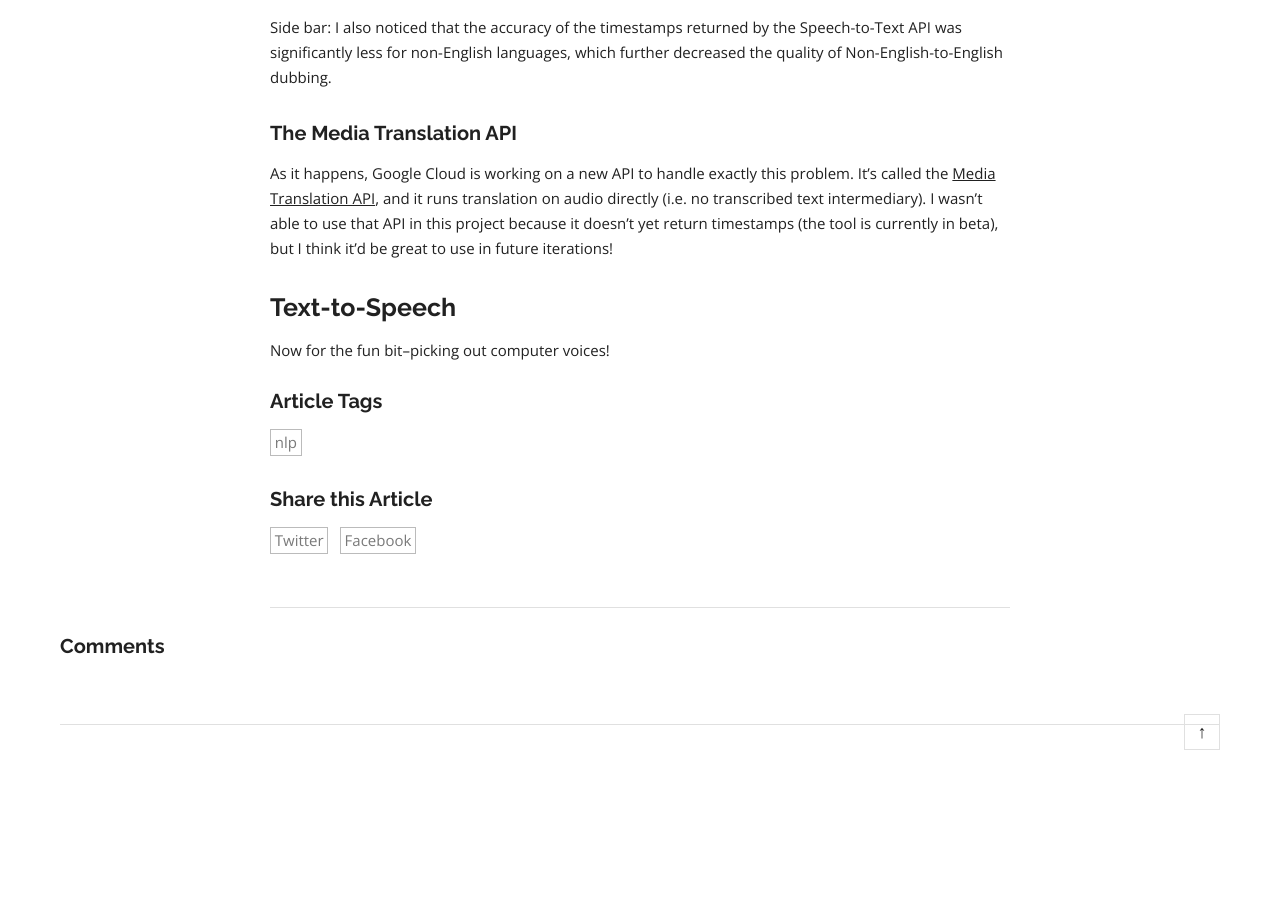
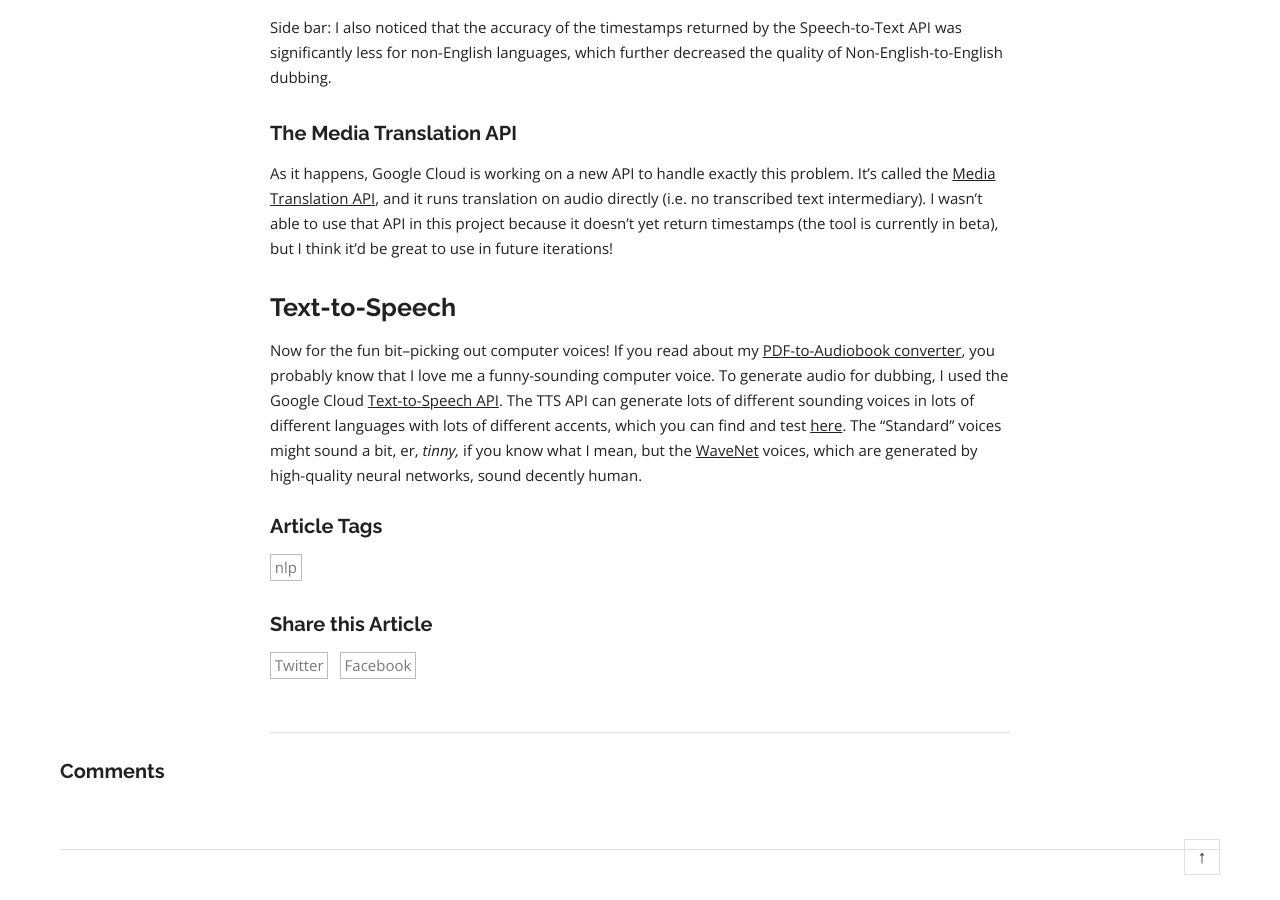
Before and after one commit to dalequark/daleonai, a Jekyll site: the page built from _posts/2021-02-02-ai-dubs-over-subs-translating-and-dubbing-videos-with-ai.md, in a window 1280 px wide and 900 px high, scrolled down 6806 px. Built offline with Jekyll 4.4.1, drawn with Linux system fonts in a browser that asks for light colours; some web fonts are replaced; a script that is not in the unit is left out; comment, search, counter and statistics services are not loaded; before the commit the page ends 7581 px from its top, so only the background shows below that.

Commit message:
Update Blog “2021-02-02-ai-dubs-over-subs-translating-and-dubbing-videos-with-ai”

```diff
--- a/_posts/2021-02-02-ai-dubs-over-subs-translating-and-dubbing-videos-with-ai.md
+++ b/_posts/2021-02-02-ai-dubs-over-subs-translating-and-dubbing-videos-with-ai.md
@@ -175,4 +175,4 @@ As it happens, Google Cloud is working on a new API to handle exactly this probl
 
 ## Text-to-Speech
 
-Now for the fun bit--picking out computer voices!
+Now for the fun bit--picking out computer voices! If you read about my [PDF-to-Audiobook converter](https://daleonai.com/pdf-to-audiobook), you probably know that I love me a funny-sounding computer voice. To generate audio for dubbing, I used the Google Cloud [Text-to-Speech API](cloud.google.com/text-to-speech?utm_source=blog&utm_medium=partner&utm_campaign=CDR_dal_aiml_ai-dubs_020221). The TTS API can generate lots of different sounding voices in lots of different languages with lots of different accents, which you can find and test [here](https://cloud.google.com/text-to-speech/docs/voices?utm_source=blog&utm_medium=partner&utm_campaign=CDR_dal_aiml_ai-dubs_020221). The "Standard" voices might sound a bit, er, *tinny,* if you know what I mean, but the [WaveNet](https://deepmind.com/blog/article/wavenet-generative-model-raw-audio) voices, which are generated by high-quality neural networks, sound decently human.
```
